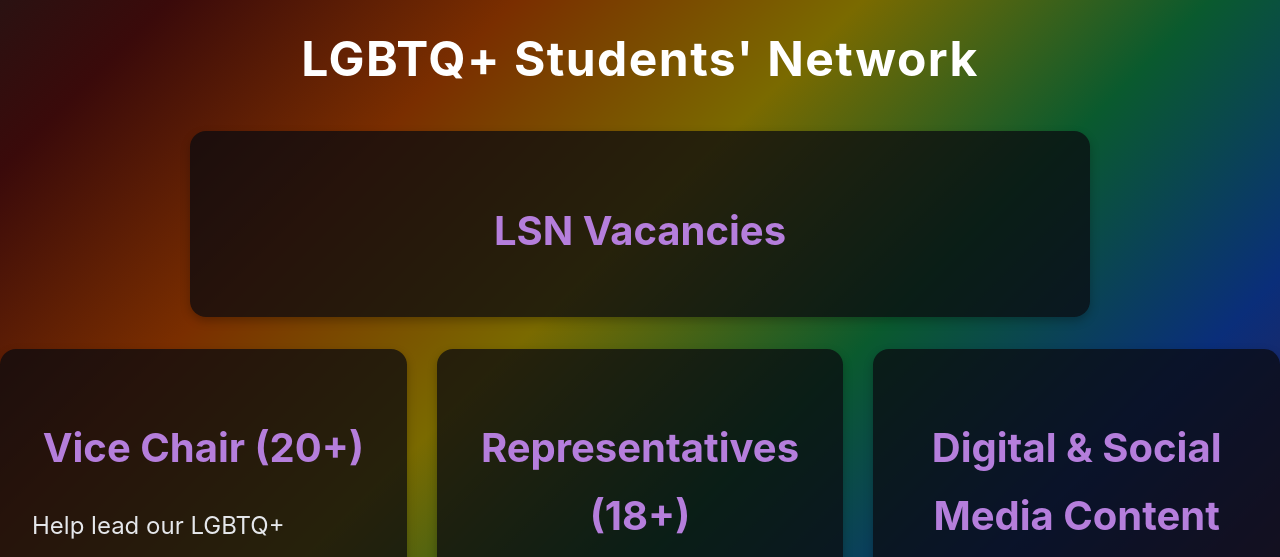
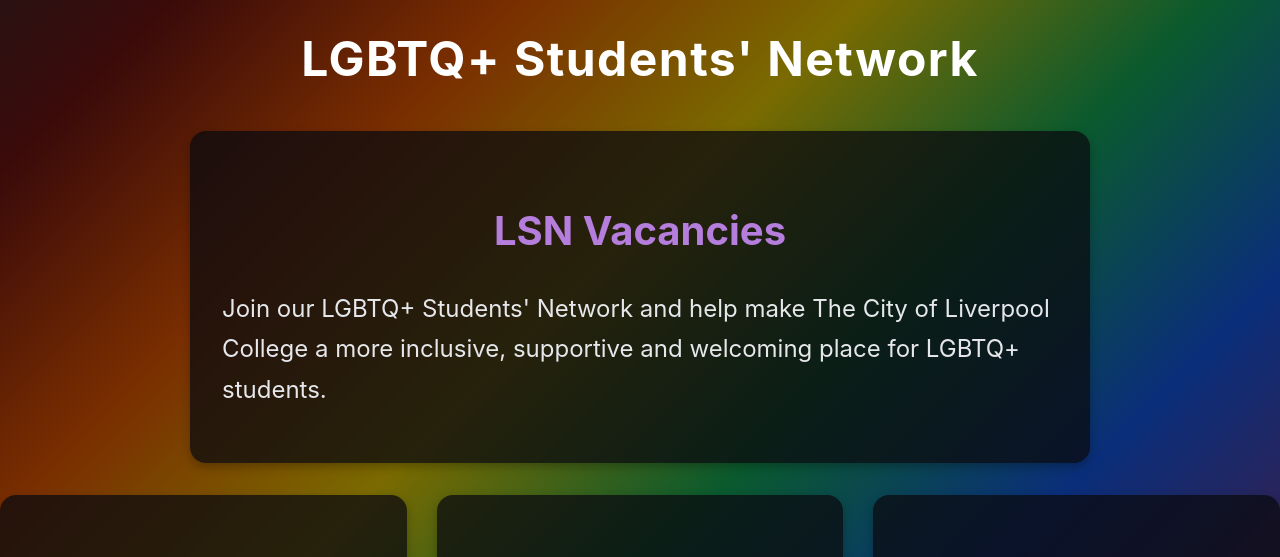
Before and after one commit to nathanc31/CoLCSU-LGBTQ-Students-Network, a plain HTML site: page vacancies.html in a window 1280 px wide. Shown: the part 177-734 px from the top of the page. Drawn offline with Linux system fonts and the light colour scheme.

Commit message:
Enhance vacancies page with new content and layout
Updated vacancies.html to include additional content and structure for the LGBTQ+ Students' Network vacancies page.

```diff
--- a/vacancies.html
+++ b/vacancies.html
@@ -37,9 +37,14 @@
     <main>
 
         <!-- Page Title -->
-        <section class="section visible">
-            <h2 class="section-title">LSN Vacancies</h2>
-        </section>
+<section class="section visible">
+    <h2 class="section-title">LSN Vacancies</h2>
+
+    <p class="section-subtitle">
+        Join our LGBTQ+ Students' Network and help make The City of Liverpool College
+        a more inclusive, supportive and welcoming place for LGBTQ+ students.
+    </p>
+</section>
 
         <!-- Vacancies Grid -->
 <div class="vacancies-grid">
```
